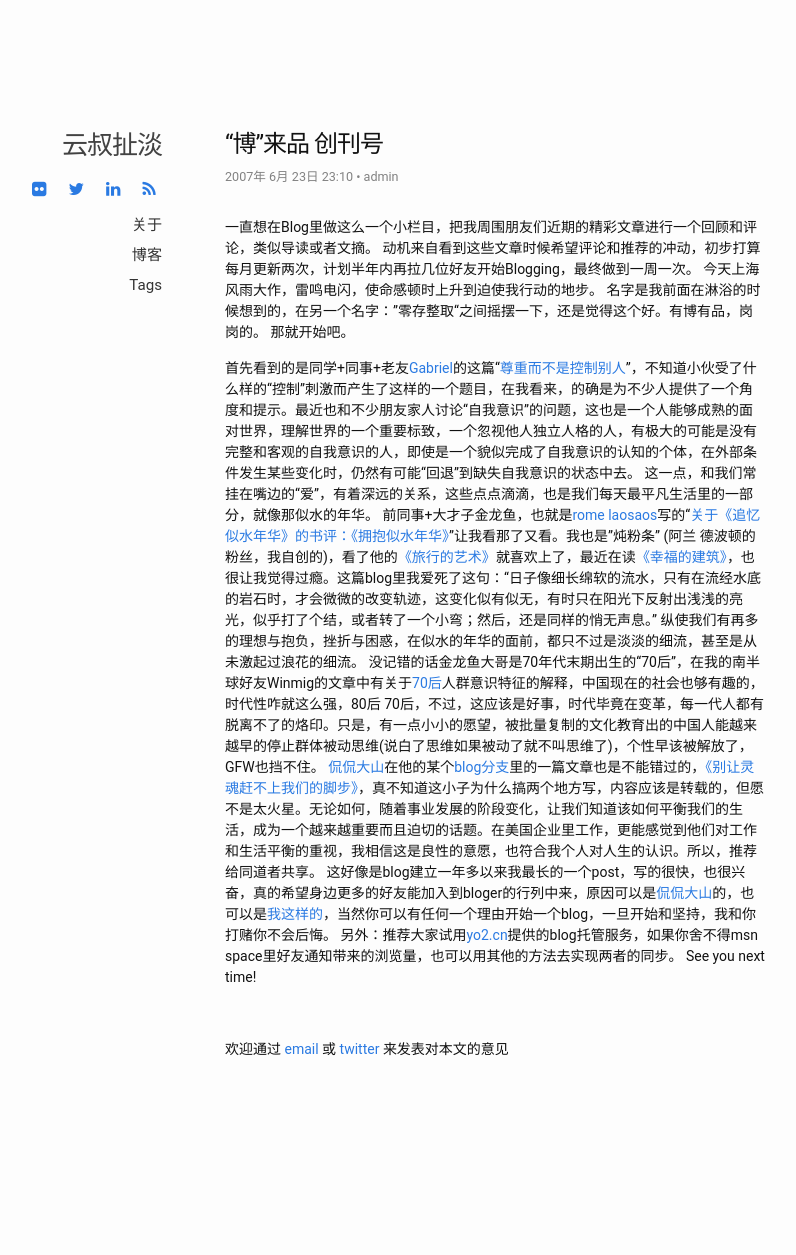
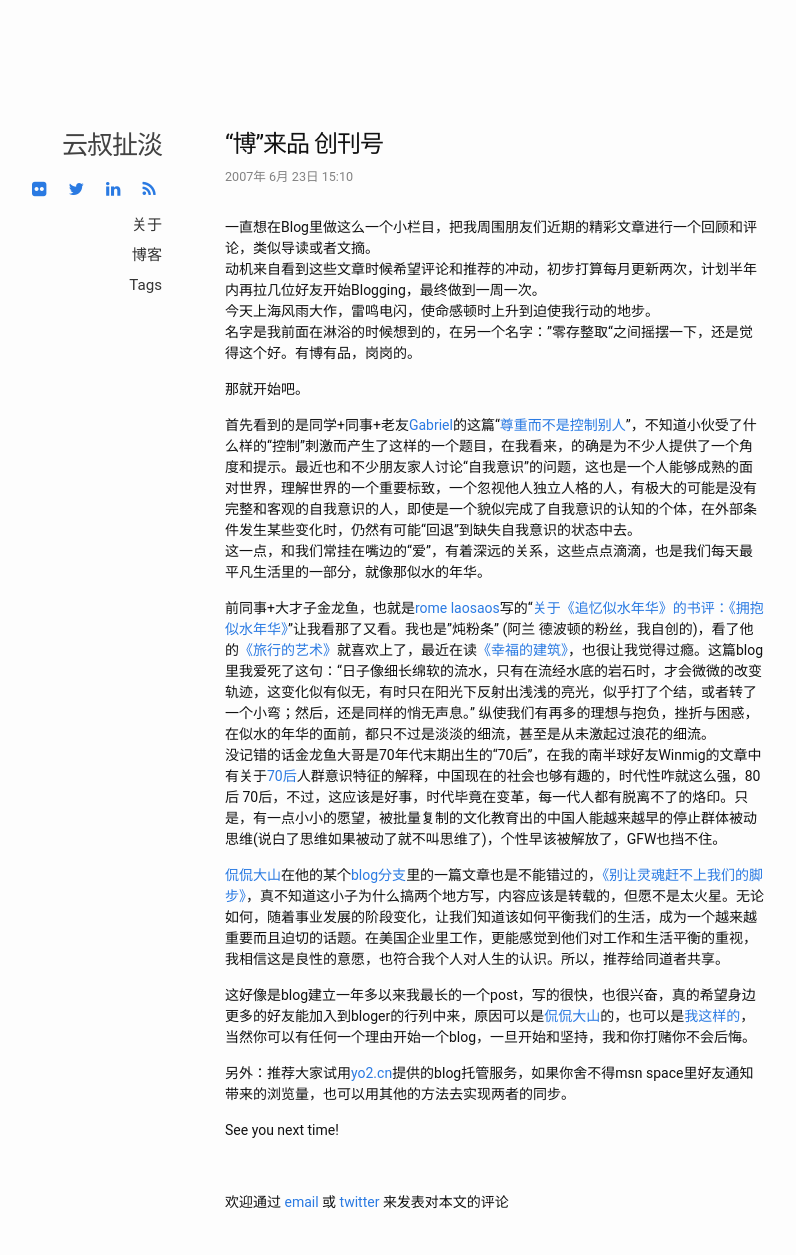
Before and after one commit to leoshcn/leoshcn.github.io, a Jekyll site: the page built from _posts/2007-06-23-blogping-v1.md, in a window 1280 px wide. Shown: the whole page, without its empty margins (158-954 px from the left). Built offline with Jekyll 4.4.1, drawn with Linux system fonts in a browser that asks for light colours; before the commit the page ends 1102 px from its top, so only the background shows below that.

Commit message:
fix post markdown

```diff
--- a/_layouts/post.html
+++ b/_layouts/post.html
@@ -12,7 +12,7 @@ layout: default
     {{ content }} <br/>
   </article>
 
- 欢迎通过 <a href="mailto:i@lixyun.com">email</a> 或 <a href="{{ site.twitter_url }}"> twitter </a> 来发表对本文的意见
+ 欢迎通过 <a href="mailto:i@lixyun.com">email</a> 或 <a href="{{ site.twitter_url }}"> twitter </a> 来发表对本文的评论
 
 
 </div>
--- a/_posts/2007-06-23-blogping-v1.md
+++ b/_posts/2007-06-23-blogping-v1.md
@@ -1,23 +1,28 @@
 ---
 layout: post
 title: “博”来品 创刊号
-date: 2007-06-23 23:10
-author: admin
-comments: true
-categories: [blog, friends, 好友]
+date: 2007-06-23 23:10 +0800
+tags: blog, friends
 ---
 一直想在Blog里做这么一个小栏目，把我周围朋友们近期的精彩文章进行一个回顾和评论，类似导读或者文摘。
 动机来自看到这些文章时候希望评论和推荐的冲动，初步打算每月更新两次，计划半年内再拉几位好友开始Blogging，最终做到一周一次。
 今天上海风雨大作，雷鸣电闪，使命感顿时上升到迫使我行动的地步。
 名字是我前面在淋浴的时候想到的，在另一个名字：”零存整取“之间摇摆一下，还是觉得这个好。有博有品，岗岗的。
+
 那就开始吧。
 
-<!--more-->
+
 首先看到的是同学+同事+老友<a target="_blank" href="http://gabrielrenault.spaces.live.com">Gabriel</a>的这篇“<a target="_blank" href="http://gabrielrenault.spaces.live.com/blog/cns!158FD3C7E37C87ED!538.entry">尊重而不是控制别人</a>”，不知道小伙受了什么样的“控制”刺激而产生了这样的一个题目，在我看来，的确是为不少人提供了一个角度和提示。最近也和不少朋友家人讨论“自我意识”的问题，这也是一个人能够成熟的面对世界，理解世界的一个重要标致，一个忽视他人独立人格的人，有极大的可能是没有完整和客观的自我意识的人，即使是一个貌似完成了自我意识的认知的个体，在外部条件发生某些变化时，仍然有可能“回退”到缺失自我意识的状态中去。
 这一点，和我们常挂在嘴边的“爱”，有着深远的关系，这些点点滴滴，也是我们每天最平凡生活里的一部分，就像那似水的年华。
+
 前同事+大才子金龙鱼，也就是<a target="_blank" href="http://iwander-photography.spaces.live.com">rome laosaos</a>写的“<a target="_blank" href="http://iwander-photography.spaces.live.com/Blog/cns!DB84BFE143FA1CFE!319.entry">关于《追忆似水年华》的书评：《拥抱似水年华》</a>”让我看那了又看。我也是"炖粉条" (阿兰 德波顿的粉丝，我自创的)，看了他的<a target="_blank" href="http://www.douban.com/subject/1056461/">《旅行的艺术》</a>就喜欢上了，最近在读<a target="_blank" href="http://www.douban.com/subject/2036993/">《幸福的建筑》</a>，也很让我觉得过瘾。这篇blog里我爱死了这句：“日子像细长绵软的流水，只有在流经水底的岩石时，才会微微的改变轨迹，这变化似有似无，有时只在阳光下反射出浅浅的亮光，似乎打了个结，或者转了一个小弯；然后，还是同样的悄无声息。” 纵使我们有再多的理想与抱负，挫折与困惑，在似水的年华的面前，都只不过是淡淡的细流，甚至是从未激起过浪花的细流。
 没记错的话金龙鱼大哥是70年代末期出生的“70后”，在我的南半球好友Winmig的文章中有关于<a target="_blank" href="http://winmig.spaces.live.com/Blog/cns!A36257E19E204D2F!1038.entry">70后</a>人群意识特征的解释，中国现在的社会也够有趣的，时代性咋就这么强，80后  70后，不过，这应该是好事，时代毕竟在变革，每一代人都有脱离不了的烙印。只是，有一点小小的愿望，被批量复制的文化教育出的中国人能越来越早的停止群体被动思维(说白了思维如果被动了就不叫思维了)，个性早该被解放了，GFW也挡不住。
+
 <a target="_blank" href="http://blog.sina.com.cn/kankandashan">侃侃大山</a>在他的某个<a target="_blank" href="http://digitallapee.spaces.live.com">blog分支</a>里的一篇文章也是不能错过的，<a target="_blank" href="http://digitallapee.spaces.live.com/blog/cns!E53ECBA7287D9745!105.entry">《别让灵魂赶不上我们的脚步》</a>，真不知道这小子为什么搞两个地方写，内容应该是转载的，但愿不是太火星。无论如何，随着事业发展的阶段变化，让我们知道该如何平衡我们的生活，成为一个越来越重要而且迫切的话题。在美国企业里工作，更能感觉到他们对工作和生活平衡的重视，我相信这是良性的意愿，也符合我个人对人生的认识。所以，推荐给同道者共享。
+
 这好像是blog建立一年多以来我最长的一个post，写的很快，也很兴奋，真的希望身边更多的好友能加入到bloger的行列中来，原因可以是<a target="_blank" href="http://blog.sina.com.cn/u/4cf259e401000ag0">侃侃大山</a>的，也可以是<a target="_blank" href="http://www.leosh.cn/blog-and-love/">我这样的</a>，当然你可以有任何一个理由开始一个blog，一旦开始和坚持，我和你打赌你不会后悔。
+
 另外：推荐大家试用<a target="_blank" href="http://www.yo2.cn/">yo2.cn</a>提供的blog托管服务，如果你舍不得msn space里好友通知带来的浏览量，也可以用其他的方法去实现两者的同步。
+
+
 See you next time!
```
Also changed, not shown: _posts/2007-04-08-desert_cover.md (+3 -2 lines).
